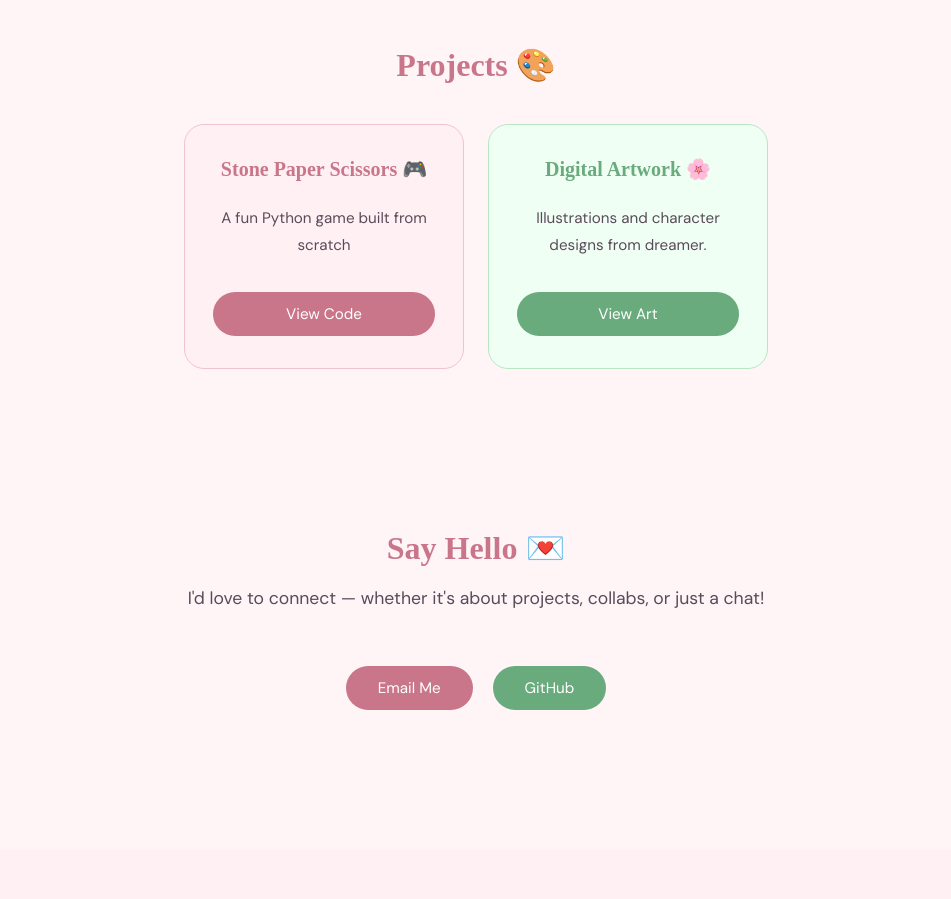
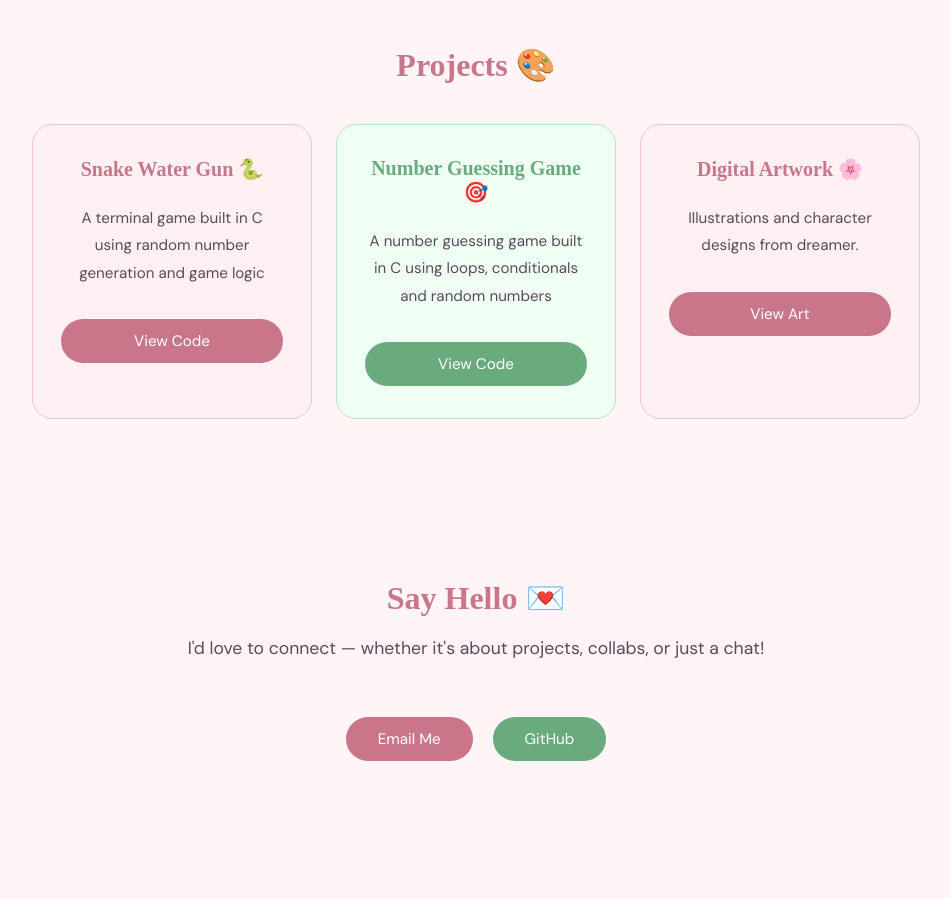
Before and after one commit to Bhumiisolanki/portfolio, a plain HTML site: page index.html in a window 1280 px wide. Shown: the part 1460-2359 px from the top of the page, without its empty margins (164-1115 px from the left). Drawn offline with Linux system fonts and the light colour scheme; a web font is replaced by a local one.

Commit message:
updated projects section

```diff
--- a/index.html
+++ b/index.html
@@ -4,7 +4,10 @@
     <title>Portfolio</title>
     <link rel="stylesheet" type="text/css" href="style.css" />
     <link rel="preconnect" href="https://fonts.googleapis.com" />
-    <link href="https://fonts.googleapis.com/css2?family=DM+Sans:wght@400;600&family=Playfair+Display:ital@1&display=swap" rel="stylesheet" />
+    <link
+      href="https://fonts.googleapis.com/css2?family=DM+Sans:wght@400;600&family=Playfair+Display:ital@1&display=swap"
+      rel="stylesheet"
+    />
   </head>
 
   <body>
@@ -28,7 +31,11 @@
 
     <section class="about" id="about">
       <h2>About Me 🌸</h2>
-      <p>I'm a CSE student who loves building things on the web and making digital art on the side. I think code and creativity are better together.</p>
+      <p>
+        I'm a CSE student who loves building things on the web and making
+        digital art on the side. I think code and creativity are better
+        together.
+      </p>
     </section>
 
     <section class="skills" id="skills">
@@ -47,9 +54,29 @@
       <h2>Projects 🎨</h2>
       <div class="projects-grid">
         <div class="project-card">
-          <h3>Stone Paper Scissors 🎮</h3>
-          <p>A fun Python game built from scratch</p>
-          <a href="#" class="btn">View Code</a>
+          <h3>Snake Water Gun 🐍</h3>
+          <p>
+            A terminal game built in C using random number generation and game
+            logic
+          </p>
+          <a
+            href="https://github.com/Bhumiisolanki/snake-water-gun-game"
+            class="btn"
+            >View Code</a
+          >
+        </div>
+
+        <div class="project-card">
+          <h3>Number Guessing Game 🎯</h3>
+          <p>
+            A number guessing game built in C using loops, conditionals and
+            random numbers
+          </p>
+          <a
+            href="https://github.com/Bhumiisolanki/number-guessing-game-"
+            class="btn"
+            >View Code</a
+          >
         </div>
         <div class="project-card">
           <h3>Digital Artwork 🌸</h3>
@@ -61,10 +88,15 @@
 
     <section class="contact" id="contact">
       <h2>Say Hello 💌</h2>
-      <p>I'd love to connect — whether it's about projects, collabs, or just a chat!</p>
+      <p>
+        I'd love to connect — whether it's about projects, collabs, or just a
+        chat!
+      </p>
       <div class="contact-links">
         <a href="mailto:dreamerillustrates16@gmail.com" class="btn">Email Me</a>
-        <a href="https://github.com/Bhumiisolanki" class="btn btn-green">GitHub</a>
+        <a href="https://github.com/Bhumiisolanki" class="btn btn-green"
+          >GitHub</a
+        >
       </div>
     </section>
 
@@ -78,7 +110,12 @@
       <p class="copyright">© 2026 Bhumi. All rights reserved.</p>
     </footer>
 
-    <button class="top-btn" onclick="window.scrollTo({top: 0, behavior: 'smooth'})">↑</button>
+    <button
+      class="top-btn"
+      onclick="window.scrollTo({ top: 0, behavior: 'smooth' })"
+    >
+      ↑
+    </button>
 
     <div class="gallery-modal" id="galleryModal">
       <div class="gallery-content">
```
